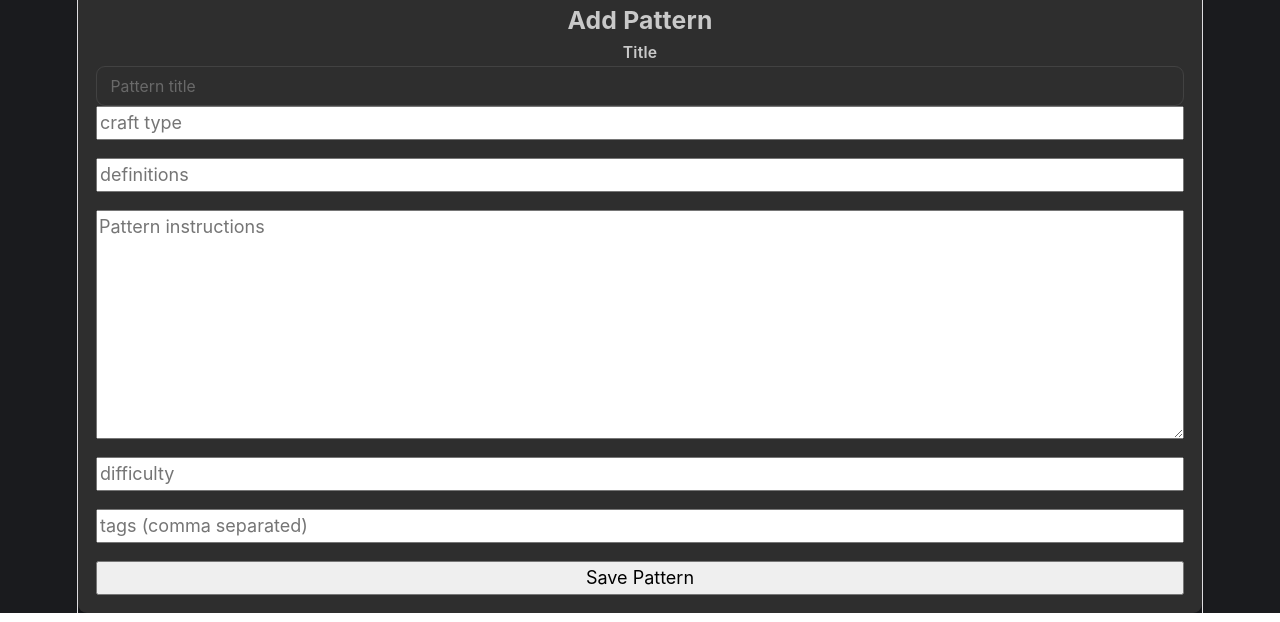
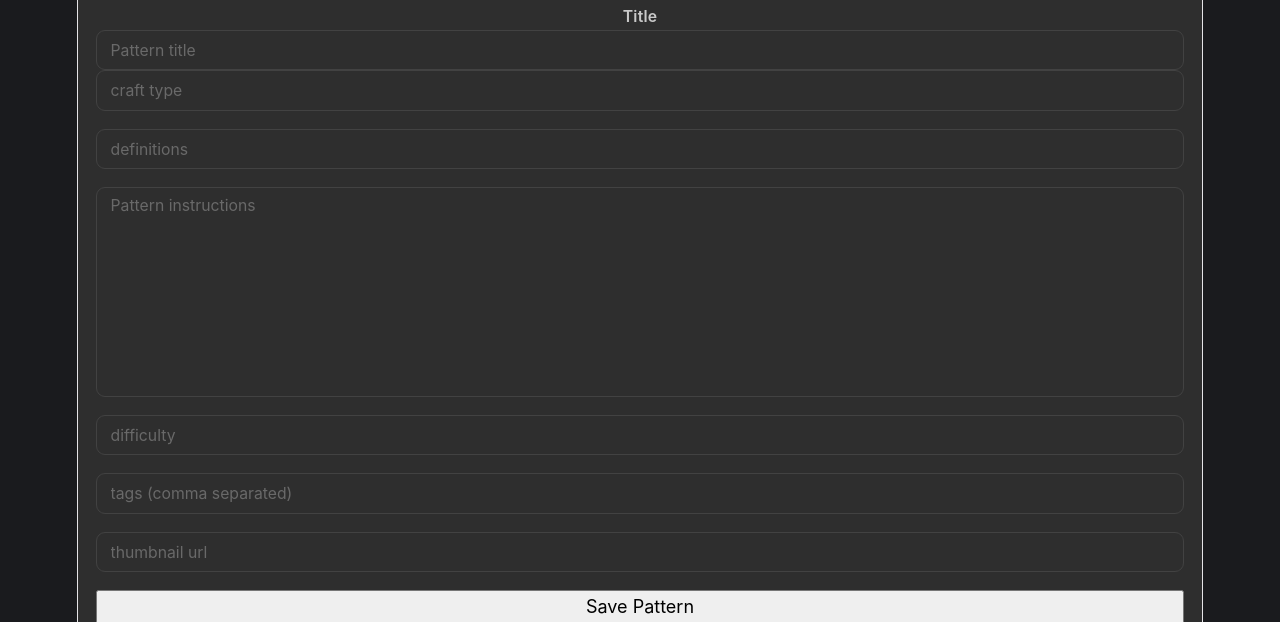
Before and after one commit to patyki4/pattern-library, a React (Vite) app in the folder pattern-frontend/: page / in a window 1280 px wide. Shown: the part 294-916 px from the top of the page. Built offline with nearby package versions, Linux system fonts and the light colour scheme; no server answers.

Commit message:
fixed add pattern fields kind of

```diff
--- a/pattern-frontend/src/App.tsx
+++ b/pattern-frontend/src/App.tsx
@@ -20,12 +20,36 @@ function App() {
   const [title, setTitle] = useState("");
   const [content, setContent] = useState("");
   const [definitions, setDefinitions] = useState("");
-  const [craft_type, setCraftType] = useState("");
+  const [craftType, setCraftType] = useState("");
   const [difficulty, setDifficulty] = useState("");
   const [tagsInput, setTagsInput] = useState("");
   const [hoveredId, setHoveredId] = useState<number | null>(null);
   const [expandedPattern, setExpandedPattern] = useState<typeof patterns[number] | null>(null);
   const [isEditing, setIsEditing] = useState(false);
+  const [thumbnailUrl, setThumbnailUrl] = useState("");
+
+  const handleCreatePattern = async () => {
+      const newPattern = await createPattern({
+          title,
+          content,
+          definitions,
+          craftType,
+          difficulty,
+          thumbnailUrl,
+          tags: tagsInput
+            .split(",")
+            .map((t) => t.trim())
+            .filter(Boolean),
+          });
+      setPatterns((prev) => [...prev, newPattern]);
+      // setTitle("");
+      // setContent("");
+      // setDefinitions("");
+      // setCraftType("");
+      // setDifficulty("");
+      // setTagsInput("");
+      // setThumbnailUrl("");
+  };
 
   const handleUpdatePattern = async (updated: Pattern) => {
   const saved = await updatePattern(updated);
@@ -49,7 +73,7 @@ function App() {
   );
 
   return (
-    <div>
+    <div style={{overflowX : "hidden"}}>
       <div style={{ width: "100%", padding: "var(--mantine-spacing-sm)"}}>
         <Title order={1}>
           Pattern Library
@@ -59,7 +83,7 @@ function App() {
             value={search}
             onChange={(e) => setSearch(e.target.value)}
             placeholder="Search patterns..."
-            style={{ marginBottom: "3rem" }}
+            style={{ marginBottom: "1rem" }}
           />
       </div>
       <div style={{ width: "100vw", overflow: "visible", marginTop: 50,  marginBottom: "5rem"  }}>
@@ -228,8 +252,8 @@ function App() {
           onChange={(e) => setTitle(e.currentTarget.value)}
         />
 
-        <input
-          value={craft_type}
+        <TextInput
+          value={craftType}
           onChange={(e) => setCraftType(e.target.value)}
           placeholder="craft type"
           style={{
@@ -238,7 +262,7 @@ function App() {
           }}
         />
 
-        <input
+        <TextInput
           value={definitions}
           onChange={(e) => setDefinitions(e.target.value)}
           placeholder="definitions"
@@ -248,7 +272,7 @@ function App() {
           }}
         />
 
-        <textarea
+        <Textarea
           value={content}
           onChange={(e) => setContent(e.target.value)}
           placeholder="Pattern instructions"
@@ -259,7 +283,7 @@ function App() {
           }}
         />
 
-        <input
+        <TextInput
           value={difficulty}
           onChange={(e) => setDifficulty(e.target.value)}
           placeholder="difficulty"
@@ -269,7 +293,7 @@ function App() {
           }}
         />
 
-        <input
+        <TextInput
           value={tagsInput}
           onChange={(e) => setTagsInput(e.target.value)}
           placeholder="tags (comma separated)"
@@ -279,7 +303,17 @@ function App() {
           }}
         />
 
-        <button onClick={createPattern}>
+        <TextInput
+          value={thumbnailUrl}
+          onChange={(e) => setThumbnailUrl(e.target.value)}
+          placeholder="thumbnail url"
+          style={{
+            width: "100%",
+            marginBottom: "1rem",
+          }}
+        />
+
+        <button onClick={handleCreatePattern}>
           Save Pattern
         </button>
       </Card>
```
